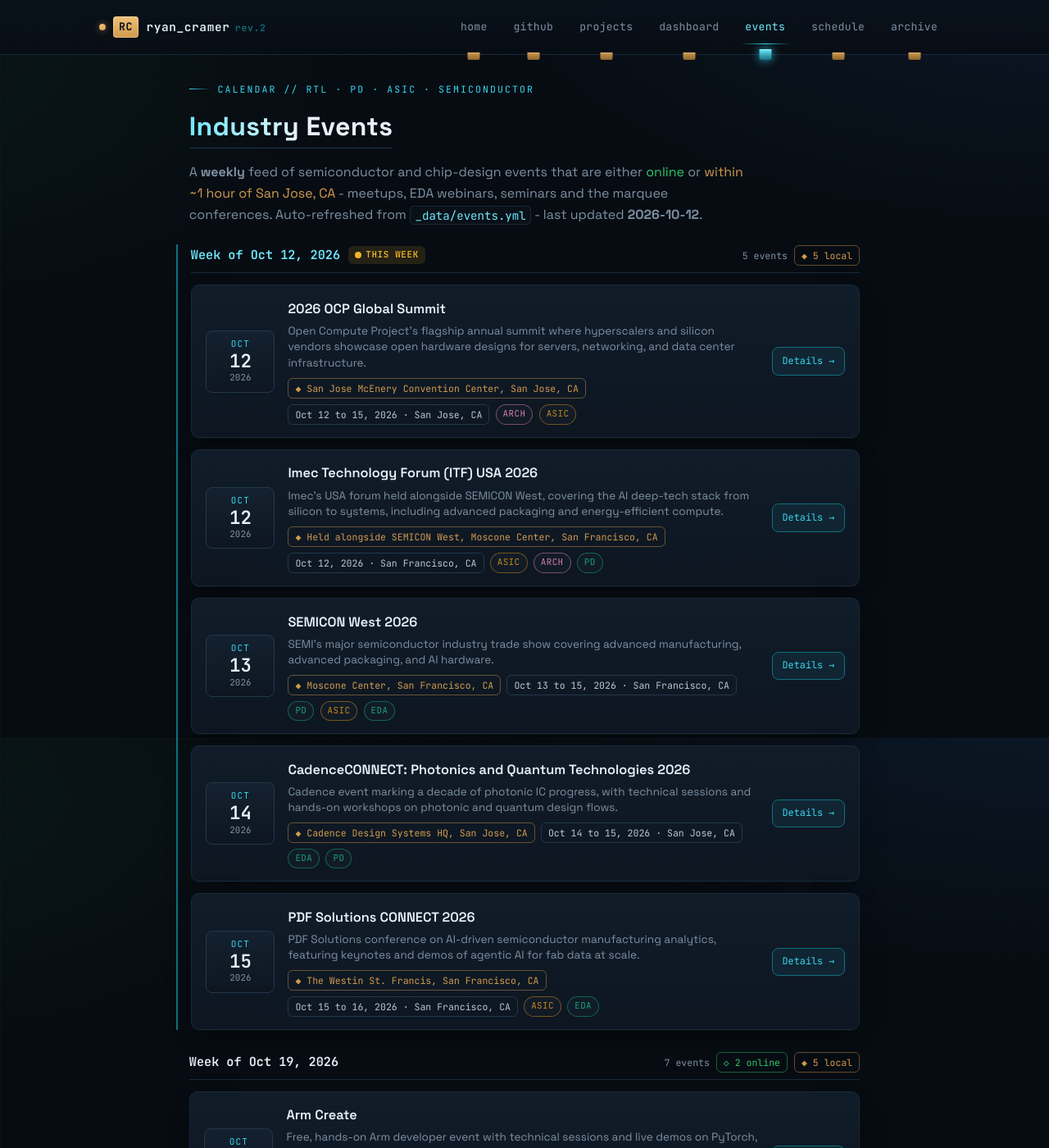
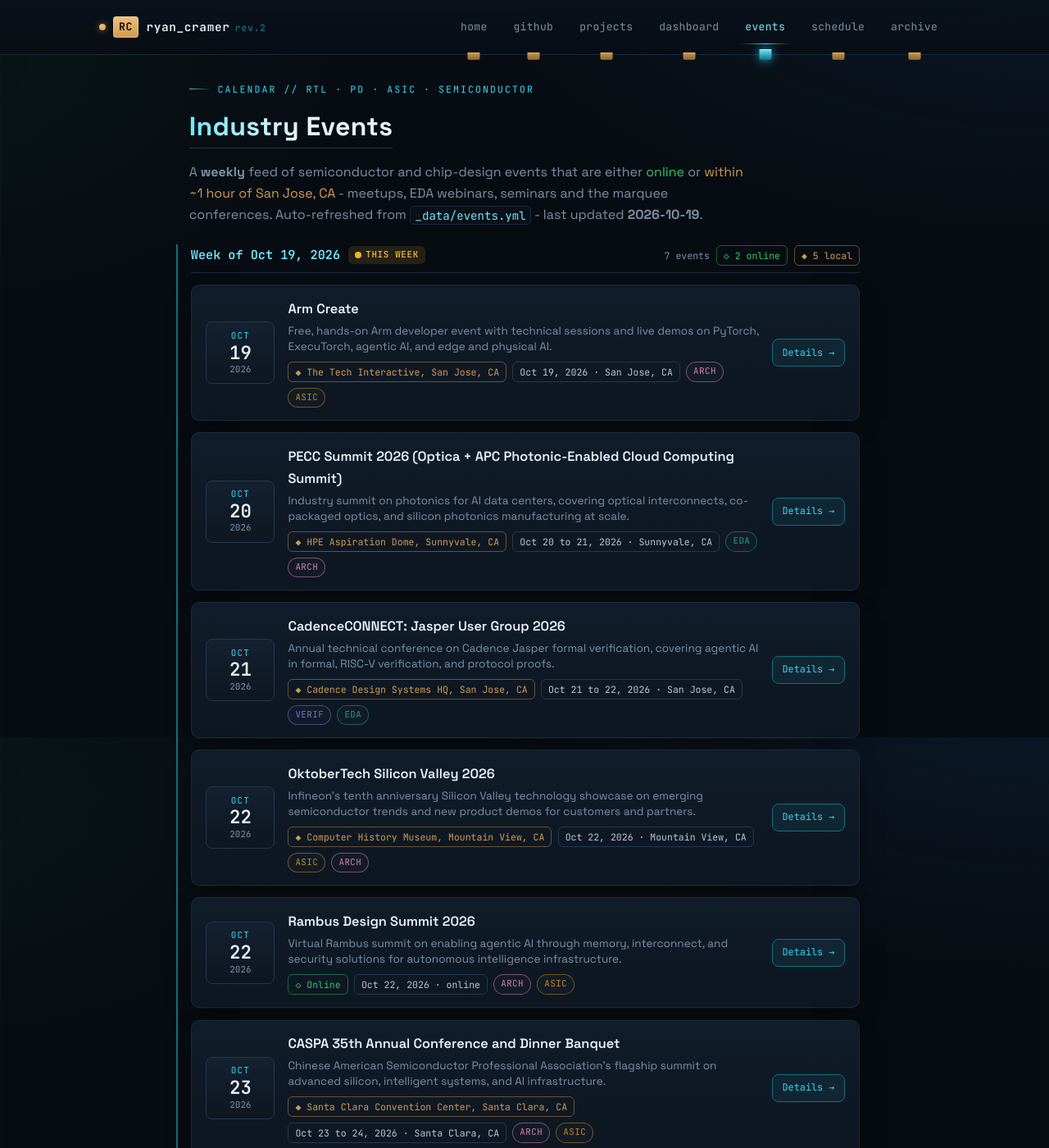
Before and after one commit to ryancramuh/ryancramuh.github.io, a Jekyll site: the page built from events.html, in a window 1280 px wide and 1400 px high. Shown: the whole window at 82% size. Built offline with Jekyll 4.4.1, drawn with Linux system fonts in a browser that asks for light colours; some of the changed text lies outside the part shown.

Commit message:
chore(events): weekly automated refresh

```diff
--- a/_data/events.yml
+++ b/_data/events.yml
@@ -23,79 +23,11 @@
 #   tags [rtl,pd,asic,verif,arch,eda,papers], tentative (optional bool).
 # =============================================================================
 
-refreshed: "2026-10-12"
-this_week: "2026-10-12"
+refreshed: "2026-10-19"
+this_week: "2026-10-19"
 
 events:
-  # --- Week of Oct 12, 2026  (current) ------------
-  - name: 2026 OCP Global Summit
-    date: '2026-10-12'
-    week_of: '2026-10-12'
-    date_display: Oct 12 to 15, 2026 · San Jose, CA
-    mode: local
-    location: San Jose McEnery Convention Center, San Jose, CA
-    url: https://www.opencompute.org/summit/global-summit
-    desc: Open Compute Project's flagship annual summit where hyperscalers and silicon vendors showcase
-      open hardware designs for servers, networking, and data center infrastructure.
-    tags:
-    - arch
-    - asic
-
-  - name: Imec Technology Forum (ITF) USA 2026
-    date: '2026-10-12'
-    week_of: '2026-10-12'
-    date_display: Oct 12, 2026 · San Francisco, CA
-    mode: local
-    location: Held alongside SEMICON West, Moscone Center, San Francisco, CA
-    url: https://www.imec-int.com/en/events/itf-usa-2026-semiconr-west
-    desc: Imec's USA forum held alongside SEMICON West, covering the AI deep-tech stack from silicon to
-      systems, including advanced packaging and energy-efficient compute.
-    tags:
-    - asic
-    - arch
-    - pd
-
-  - name: SEMICON West 2026
-    date: '2026-10-13'
-    week_of: '2026-10-12'
-    date_display: Oct 13 to 15, 2026 · San Francisco, CA
-    mode: local
-    location: Moscone Center, San Francisco, CA
-    url: https://www.semiconwest.org/
-    desc: SEMI's major semiconductor industry trade show covering advanced manufacturing, advanced packaging,
-      and AI hardware.
-    tags:
-    - pd
-    - asic
-    - eda
-
-  - name: 'CadenceCONNECT: Photonics and Quantum Technologies 2026'
-    date: '2026-10-14'
-    week_of: '2026-10-12'
-    date_display: Oct 14 to 15, 2026 · San Jose, CA
-    mode: local
-    location: Cadence Design Systems HQ, San Jose, CA
-    url: https://www.cadence.com/en_US/home/company/events/industry-events/cadenceconnect--photonics-and-quantum-technologies.html
-    desc: Cadence event marking a decade of photonic IC progress, with technical sessions and hands-on workshops
-      on photonic and quantum design flows.
-    tags:
-    - eda
-    - pd
-
-  - name: PDF Solutions CONNECT 2026
-    date: '2026-10-15'
-    week_of: '2026-10-12'
-    date_display: Oct 15 to 16, 2026 · San Francisco, CA
-    mode: local
-    location: The Westin St. Francis, San Francisco, CA
-    url: https://events.pdf.com/connect2026/
-    desc: PDF Solutions conference on AI-driven semiconductor manufacturing analytics, featuring keynotes
-      and demos of agentic AI for fab data at scale.
-    tags:
-    - asic
-    - eda
-
-  # --- Week of Oct 19, 2026 ------------
+  # --- Week of Oct 19, 2026  (current) ------------
   - name: Arm Create
     date: '2026-10-19'
     week_of: '2026-10-19'
@@ -116,8 +48,8 @@ events:
     mode: local
     location: HPE Aspiration Dome, Sunnyvale, CA
     url: https://www.optica.org/events/industry_events/2026/pecc_summit_optica_apc_photonic_enabled_cloud_computing_summit/
-    desc: Industry summit on photonics for data centers and AI infrastructure, covering optical interconnects,
-      co-packaged optics, and silicon photonics manufacturing.
+    desc: Industry summit on photonics for AI data centers, covering optical interconnects, co-packaged
+      optics, and silicon photonics manufacturing at scale.
     tags:
     - eda
     - arch
@@ -129,8 +61,8 @@ events:
     mode: local
     location: Cadence Design Systems HQ, San Jose, CA
     url: https://www.cvent.com/c/abstracts/1cfdcbc3-530c-40a6-8780-d47e32e752f1
-    desc: Annual in-depth technical conference on Cadence Jasper formal verification technologies and methodologies
-      for designers and verification engineers.
+    desc: Annual technical conference on Cadence Jasper formal verification, covering agentic AI in formal,
+      RISC-V verification, and protocol proofs.
     tags:
     - verif
     - eda
@@ -142,7 +74,7 @@ events:
     mode: local
     location: Computer History Museum, Mountain View, CA
     url: https://www.infineon.com/event/oktobertech/oktobertech-silicon-valley
-    desc: Infineon's tenth-anniversary Silicon Valley technology showcase on emerging semiconductor trends
+    desc: Infineon's tenth anniversary Silicon Valley technology showcase on emerging semiconductor trends
       and new product demos for customers and partners.
     tags:
     - asic
@@ -155,8 +87,8 @@ events:
     mode: online
     location: Online
     url: https://www.rambus.com/rambus-design-summit/
-    desc: Virtual Rambus summit on memory, interconnect, and data center performance for next-generation
-      AI computing infrastructure.
+    desc: Virtual Rambus summit on enabling agentic AI through memory, interconnect, and security solutions
+      for autonomous intelligence infrastructure.
     tags:
     - arch
     - asic
@@ -167,7 +99,7 @@ events:
     date_display: Oct 23 to 24, 2026 · Santa Clara, CA
     mode: local
     location: Santa Clara Convention Center, Santa Clara, CA
-    url: https://caspa.com/acdb-2026-announcement
+    url: https://caspa.com/acdb-2026-announcement/
     desc: Chinese American Semiconductor Professional Association's flagship summit on advanced silicon,
       intelligent systems, and AI infrastructure.
     tags:
@@ -200,15 +132,15 @@ events:
     - verif
     - eda
 
-  - name: 'Synopsys Webinar: Unveiling IC-star, Full-Flow Autonomy from Digital to Analog'
+  - name: 'ChipAgents Webinar: Unveiling IC-star, Full-Flow Autonomy from Digital to Analog'
     date: '2026-10-29'
     week_of: '2026-10-26'
     date_display: Oct 29, 2026 · online
     mode: online
     location: Online
-    url: https://event.on24.com/wcc/r/5507421/A45CEFBA43BC7B2A43F265520AFDBA32
-    desc: Synopsys webinar introducing IC-star, an agentic AI system aimed at autonomous full-flow chip
-      design from digital through analog.
+    url: https://chipagents.ai/events/ic-star-webinar-2026
+    desc: Webinar presented with IEEE Spectrum unveiling IC-star, an agentic AI engine for autonomous chip
+      design workflows from digital through analog and 3D ICs.
     tags:
     - asic
     - eda
@@ -221,8 +153,8 @@ events:
     mode: online
     location: Online
     url: https://sscs.ieee.org/events/
-    desc: IEEE Solid-State Circuits Society technical webinar on integrated circuit design for battery management
-      system applications.
+    desc: IEEE Solid-State Circuits Society technical webinar by Thierry Cassagnes on integrated circuit
+      design for battery management system applications.
     tags:
     - asic
     - arch
@@ -234,12 +166,25 @@ events:
     mode: online
     location: Online
     url: https://sscs.ieee.org/events/
-    desc: IEEE Solid-State Circuits Society career-development webinar on promotion strategies, part of
+    desc: IEEE Solid-State Circuits Society career development webinar on promotion strategies, part of
       the Women in Circuits retreat series.
     tags:
     - arch
 
   # --- Week of Nov 02, 2026 ------------
+  - name: SEMI Silicon Valley Breakfast Forum
+    date: '2026-11-05'
+    week_of: '2026-11-02'
+    date_display: Nov 05, 2026 · Milpitas, CA
+    mode: local
+    location: SEMI Headquarters, Milpitas, CA
+    url: https://www.semi.org/en/event/silicon-valley-breakfast-forum
+    desc: SEMI forum on building sustainable data center and AI-era infrastructure, covering power, materials,
+      and supply chain resilience for chipmakers.
+    tags:
+    - arch
+    - asic
+
   - name: ICCAD 2026 (IEEE/ACM International Conference on Computer-Aided Design)
     date: '2026-11-08'
     week_of: '2026-11-02'
@@ -263,7 +208,7 @@ events:
     location: Santa Clara Convention Center, Santa Clara, CA
     url: https://www.gsaglobal.org/events/event/2026-wish-conference/
     desc: Global Semiconductor Alliance's Women in Semiconductor Hardware conference for industry leaders,
-      held alongside the Dr. Lisa Su Woman of Innovation Award.
+      featuring panels from Qualcomm, Coherent, Marvell, and AMD.
     tags:
     - arch
 
@@ -273,14 +218,40 @@ events:
     date_display: Nov 10, 2026 · online
     mode: online
     location: Online
-    url: https://eda.sw.siemens.com/en-US/ic/catapult-high-level-synthesis/events/
+    url: https://www.siemens.com/en-us/products/ic/catapult-high-level-synthesis/events/
     desc: Siemens EDA webinar on how SystemC models built with the open-source Matchlib library and synthesized
       with Catapult HLS close the gap between early design needs and late-arriving RTL.
     tags:
     - rtl
     - eda
 
+  - name: 'Verification Academy Webinar: Beyond the Numbers, What the 2026 Functional Verification Study
+      Reveals'
+    date: '2026-11-10'
+    week_of: '2026-11-09'
+    date_display: Nov 10, 2026 · online
+    mode: online
+    location: Online
+    url: https://verificationacademy.com/
+    desc: Harry Foster presents findings from the 2026 Functional Verification Study on design complexity,
+      declining first-silicon success, and the growing role of AI and formal verification.
+    tags:
+    - verif
+    - eda
+
   # --- Week of Nov 16, 2026 ------------
+  - name: 'IEEE CASS-Wide Webinar: Domain Specific Accelerator Architectures'
+    date: '2026-11-17'
+    week_of: '2026-11-16'
+    date_display: Nov 17, 2026 · online
+    mode: online
+    location: Online
+    url: https://ieee-cas.org/society-involvement/cass-wide-webinar-program
+    desc: IEEE Circuits and Systems Society webinar on domain-specific accelerator architectures for signal
+      processing, communications, and machine learning.
+    tags:
+    - arch
+
   - name: 2026 SIA Awards Dinner
     date: '2026-11-19'
     week_of: '2026-11-16'
@@ -301,12 +272,26 @@ events:
     mode: online
     location: Online
     url: https://www.siemens.com/en-us/events/eda/
-    desc: Siemens EDA seminar on the Questa Series and HDL Designer Series, introducing Questa Lint features
-      and demonstrations for catching RTL quality issues early.
+    desc: Siemens EDA seminar introducing Questa Lint features and demonstrations for catching RTL syntax,
+      semantic, and structural quality issues early.
     tags:
     - rtl
     - verif
     - eda
+
+  # --- Week of Nov 23, 2026 ------------
+  - name: 'IEEE SSCS Technical Webinar: Designing Intelligent Neural Interface SoCs'
+    date: '2026-11-23'
+    week_of: '2026-11-23'
+    date_display: Nov 23, 2026 · online
+    mode: online
+    location: Online
+    url: https://sscs.ieee.org/events/
+    desc: Mahsa Shoaran presents an IEEE Solid-State Circuits Society webinar on AI-embedded neural interface
+      SoCs for brain-computer interface applications.
+    tags:
+    - asic
+    - arch
 
   # --- Week of Feb 08, 2027 ------------
   - name: ISSCC 2027
```
